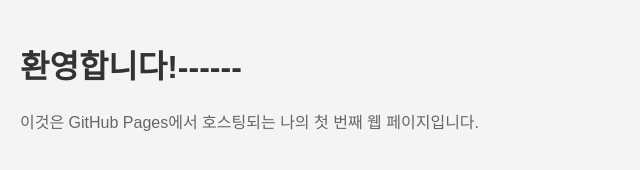
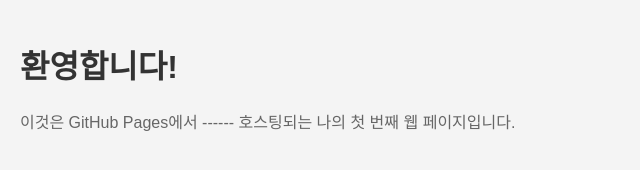
Before and after one commit to Network0128/kdt8, a plain HTML site: page index.html in a window 1280 px wide. Shown: the whole page, without its empty margins (0-640 px from the left). Drawn offline with Linux system fonts and the light colour scheme.

Commit message:
Update index.html

```diff
--- a/index.html
+++ b/index.html
@@ -20,7 +20,7 @@
     </style>
 </head>
 <body>
-    <h1>환영합니다!------</h1>
-    <p>이것은 GitHub Pages에서 호스팅되는 나의 첫 번째 웹 페이지입니다.</p>
+    <h1>환영합니다!</h1>
+    <p>이것은 GitHub Pages에서 ------  호스팅되는 나의 첫 번째 웹 페이지입니다.</p>
 </body>
 </html>
```
